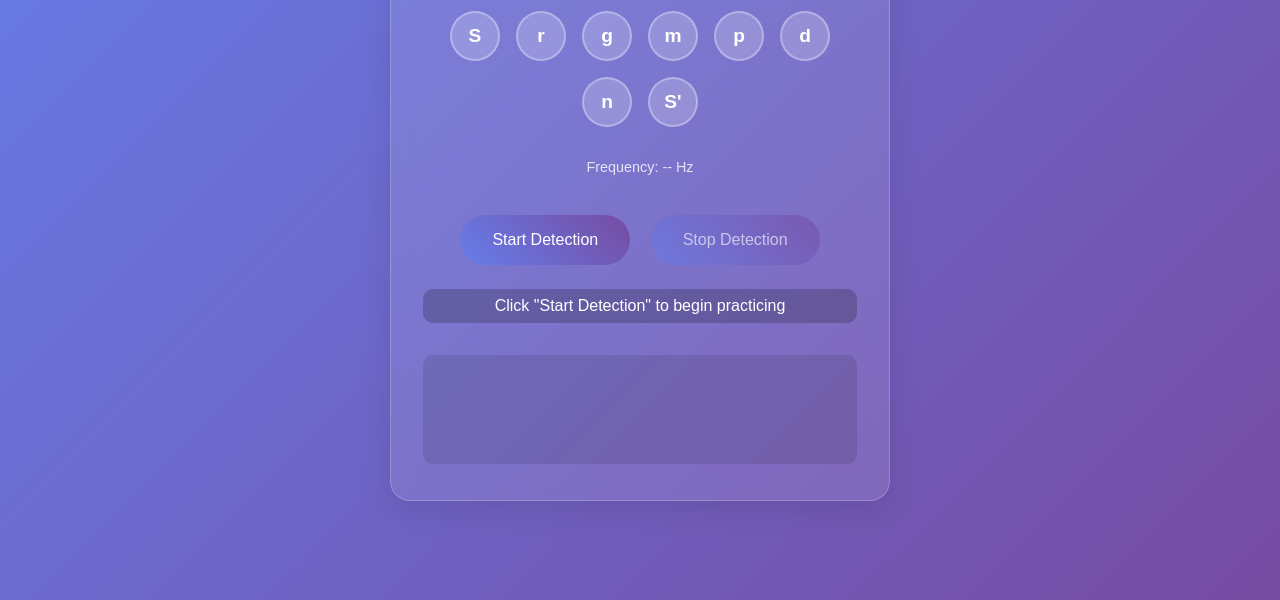
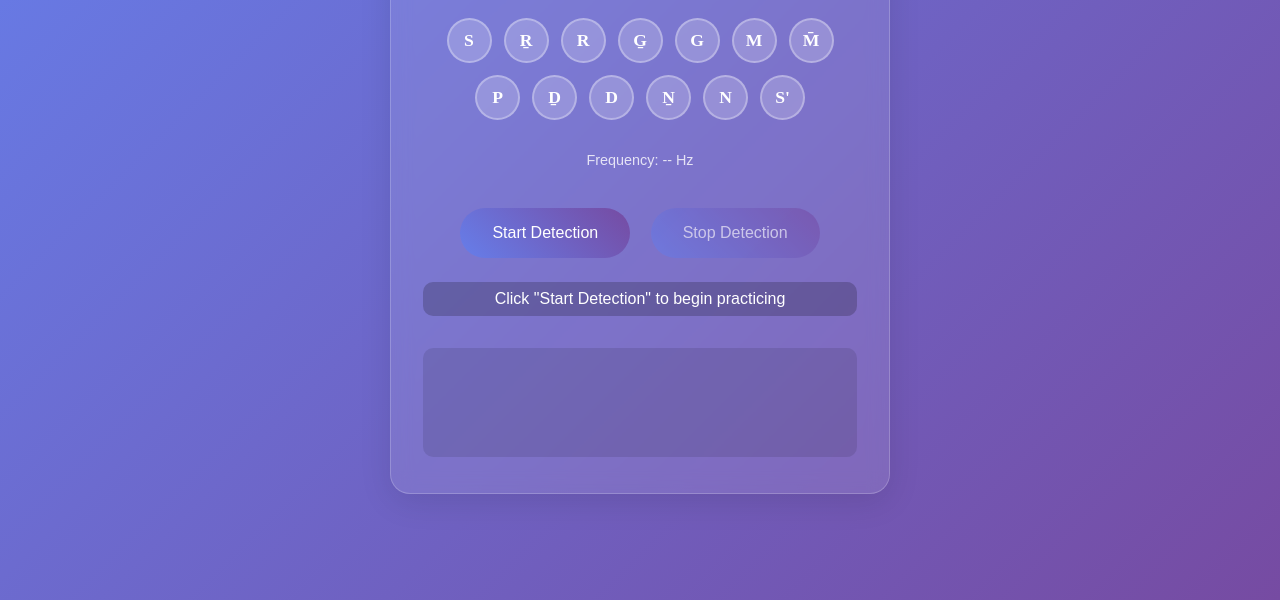
Before and after one commit to bluejay-creators/sargam-riyaz, a plain HTML site: page sargam-riyaz.html in a window 1280 px wide. Shown: the part 200-800 px from the top of the page. Drawn offline with Linux system fonts and the light colour scheme; files that its build step writes are made by us from their sources.

Commit message:
Add komal and tivra notes

```diff
--- a/sargam-riyaz.html
+++ b/sargam-riyaz.html
@@ -45,23 +45,32 @@
         .sargam-display {
             display: flex;
             justify-content: center;
-            gap: 1rem;
+            gap: 0.75rem;
             margin: 2rem 0;
             flex-wrap: wrap;
+            max-width: 400px;
+            margin-left: auto;
+            margin-right: auto;
         }
 
         .note {
-            width: 50px;
-            height: 50px;
+            width: 45px;
+            height: 45px;
             border-radius: 50%;
             display: flex;
             align-items: center;
             justify-content: center;
-            font-size: 1.2rem;
+            font-size: 1.1rem;
             font-weight: bold;
             background: rgba(255, 255, 255, 0.2);
             border: 2px solid rgba(255, 255, 255, 0.3);
             transition: all 0.3s ease;
+            position: relative;
+        }
+
+        /* Use specialized font for better display of musical notation */
+        .note {
+            font-family: 'Arial Unicode MS', 'Segoe UI Symbol', 'Times New Roman', serif;
         }
 
         .note.active {
@@ -259,12 +268,17 @@
 
         <div class="sargam-display">
             <div class="note" data-note="S">S</div>
-            <div class="note" data-note="r">r</div>
-            <div class="note" data-note="g">g</div>
-            <div class="note" data-note="m">m</div>
-            <div class="note" data-note="p">p</div>
-            <div class="note" data-note="d">d</div>
-            <div class="note" data-note="n">n</div>
+            <div class="note" data-note="Ṟ">Ṟ</div>
+            <div class="note" data-note="R">R</div>
+            <div class="note" data-note="G̱">G̱</div>
+            <div class="note" data-note="G">G</div>
+            <div class="note" data-note="M">M</div>
+            <div class="note" data-note="M̄">M̄</div>
+            <div class="note" data-note="P">P</div>
+            <div class="note" data-note="Ḏ">Ḏ</div>
+            <div class="note" data-note="D">D</div>
+            <div class="note" data-note="Ṉ">Ṉ</div>
+            <div class="note" data-note="N">N</div>
             <div class="note" data-note="S'">S'</div>
         </div>
 
```
Also changed, not shown: sargam.ts (+37 -11 lines).
